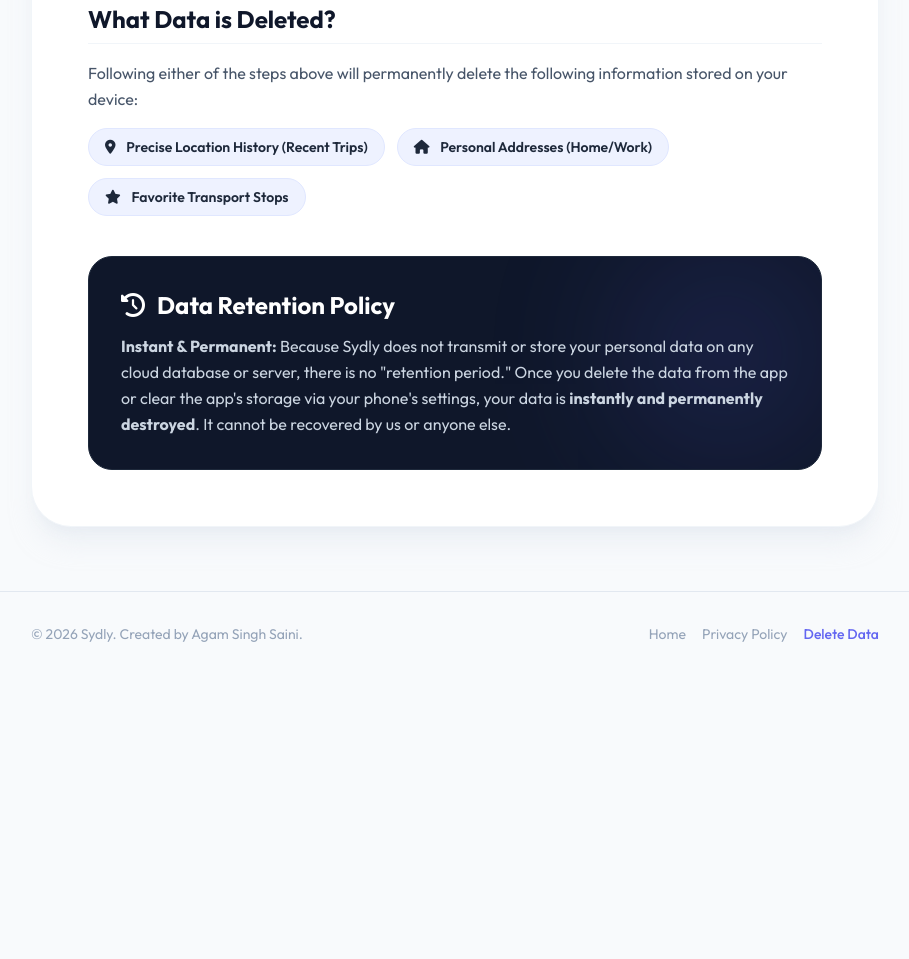
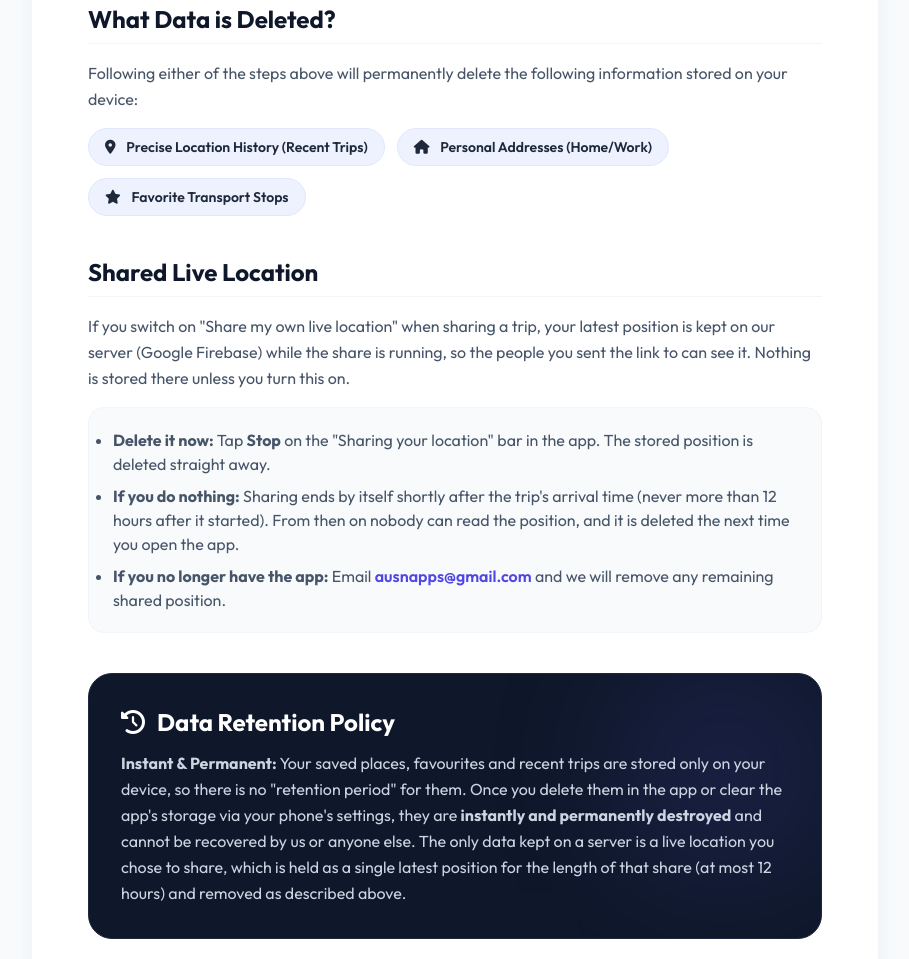
Before and after one commit to DoomBuoy/Transport_app_website, a plain HTML site: page delete_data.html in a window 1280 px wide. Shown: the part 887-1846 px from the top of the page, without its empty margins (185-1094 px from the left). Before the commit the page ends 1563 px from the top, so only its background shows below. Drawn offline with nearby package versions, Linux system fonts and the light colour scheme.

Commit message:
Delete-data page: cover shared live location
Co-Authored-By: Claude Fable 5.2 <noreply@anthropic.com>

```diff
--- a/delete_data.html
+++ b/delete_data.html
@@ -110,6 +110,19 @@
                     </div>
                 </section>
 
+                <!-- Shared live location -->
+                <section>
+                    <h2 class="text-2xl font-bold text-slate-900 mb-4 border-b border-slate-100 pb-2">Shared Live Location</h2>
+                    <p class="text-slate-600 leading-relaxed mb-4">
+                        If you switch on "Share my own live location" when sharing a trip, your latest position is kept on our server (Google Firebase) while the share is running, so the people you sent the link to can see it. Nothing is stored there unless you turn this on.
+                    </p>
+                    <ul class="list-disc pl-6 text-slate-600 space-y-2 bg-slate-50 p-5 rounded-2xl border border-slate-100">
+                        <li><strong>Delete it now:</strong> Tap <strong>Stop</strong> on the "Sharing your location" bar in the app. The stored position is deleted straight away.</li>
+                        <li><strong>If you do nothing:</strong> Sharing ends by itself shortly after the trip's arrival time (never more than 12 hours after it started). From then on nobody can read the position, and it is deleted the next time you open the app.</li>
+                        <li><strong>If you no longer have the app:</strong> Email <a href="mailto:ausnapps@gmail.com" class="text-electric-600 font-semibold">ausnapps@gmail.com</a> and we will remove any remaining shared position.</li>
+                    </ul>
+                </section>
+
                 <!-- Retention Policy -->
                 <section class="bg-slate-900 p-8 rounded-3xl border border-slate-800 text-white relative overflow-hidden">
                     <div class="absolute top-0 right-0 w-48 h-48 bg-electric-500 rounded-full blur-[80px] opacity-20"></div>
@@ -119,7 +132,7 @@
                             <h2 class="text-2xl font-bold">Data Retention Policy</h2>
                         </div>
                         <p class="text-slate-300 leading-relaxed">
-                            <strong>Instant & Permanent:</strong> Because Sydly does not transmit or store your personal data on any cloud database or server, there is no "retention period." Once you delete the data from the app or clear the app's storage via your phone's settings, your data is <strong>instantly and permanently destroyed</strong>. It cannot be recovered by us or anyone else.
+                            <strong>Instant & Permanent:</strong> Your saved places, favourites and recent trips are stored only on your device, so there is no "retention period" for them. Once you delete them in the app or clear the app's storage via your phone's settings, they are <strong>instantly and permanently destroyed</strong> and cannot be recovered by us or anyone else. The only data kept on a server is a live location you chose to share, which is held as a single latest position for the length of that share (at most 12 hours) and removed as described above.
                         </p>
                     </div>
                 </section>
```
